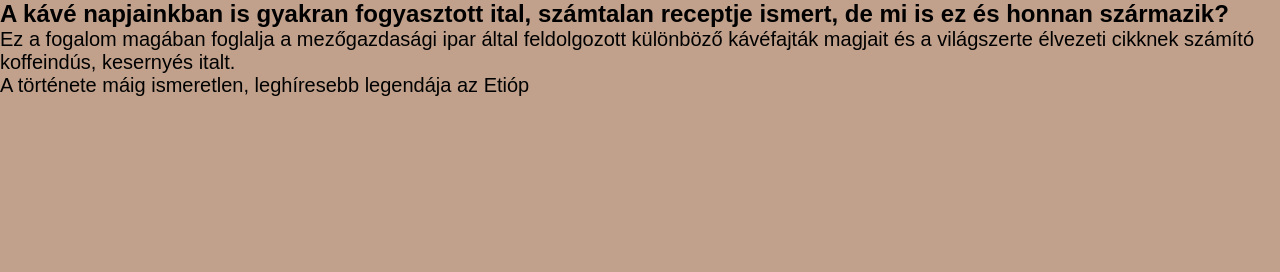
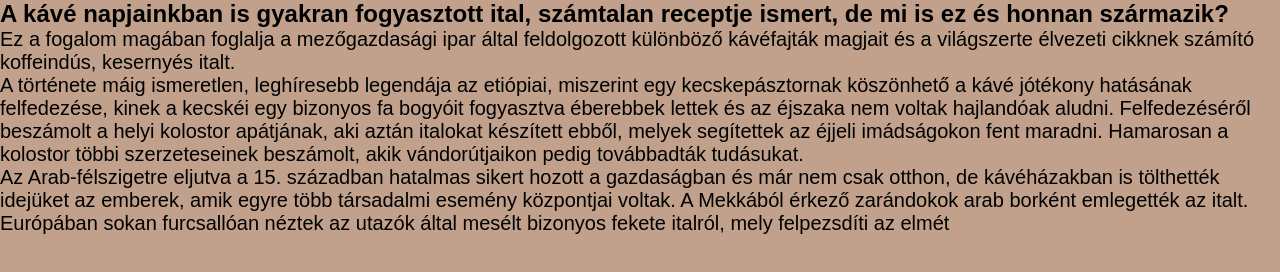
Before and after one commit to kovacspeter07/Proj-Coffee-9c, a plain HTML site: page coffee-info.html in a window 1280 px wide. Drawn offline with Linux system fonts and the light colour scheme; a web font is replaced by a local one.

Commit message:
still working:)

```diff
--- a/coffee-info.html
+++ b/coffee-info.html
@@ -17,6 +17,24 @@
       különböző kávéfajták magjait és a világszerte élvezeti cikknek számító
       koffeindús, kesernyés italt.
     </p>
-    <p>A története máig ismeretlen, leghíresebb legendája az Etióp</p>
+    <p>
+      A története máig ismeretlen, leghíresebb legendája az etiópiai, miszerint
+      egy kecskepásztornak köszönhető a kávé jótékony hatásának felfedezése,
+      kinek a kecskéi egy bizonyos fa bogyóit fogyasztva éberebbek lettek és az
+      éjszaka nem voltak hajlandóak aludni. Felfedezéséről beszámolt a helyi
+      kolostor apátjának, aki aztán italokat készített ebből, melyek segítettek
+      az éjjeli imádságokon fent maradni. Hamarosan a kolostor többi
+      szerzeteseinek beszámolt, akik vándorútjaikon pedig továbbadták tudásukat.
+    </p>
+    <p>
+      Az Arab-félszigetre eljutva a 15. században hatalmas sikert hozott a
+      gazdaságban és már nem csak otthon, de kávéházakban is tölthették idejüket
+      az emberek, amik egyre több társadalmi esemény központjai voltak. A
+      Mekkából érkező zarándokok arab borként emlegették az italt.
+    </p>
+    <p>
+      Európában sokan furcsallóan néztek az utazók által mesélt bizonyos fekete
+      italról, mely felpezsdíti az elmét
+    </p>
   </body>
 </html>
```
